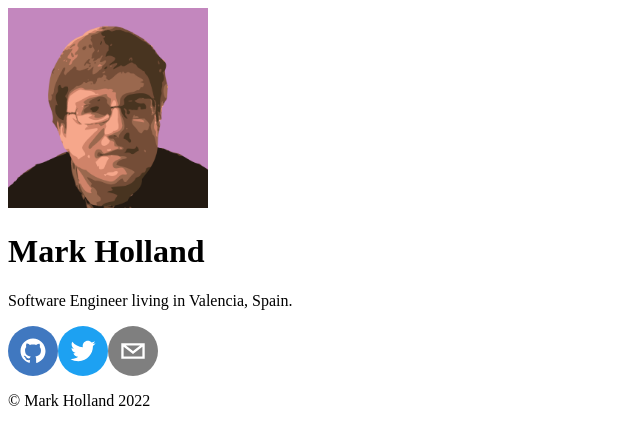
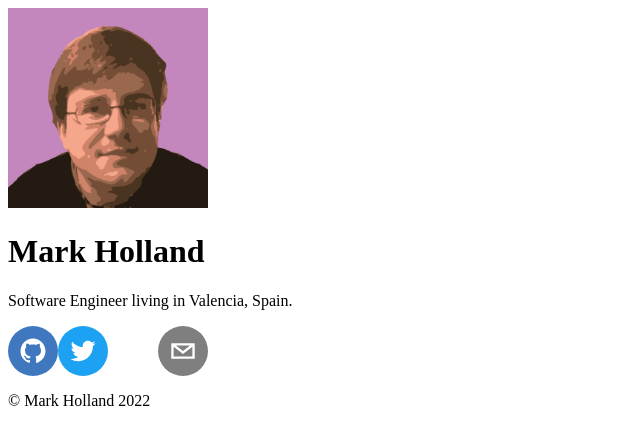
Before and after one commit to markholland/markholland.dev, a Next.js app: page / in a window 1280 px wide. Shown: the top 444 px of the page, without its empty margins (0-640 px from the left). Built offline with nearby package versions, Linux system fonts and the light colour scheme.

Commit message:
Add mastodon link

```diff
--- a/package.json
+++ b/package.json
@@ -14,7 +14,7 @@
     "react": "^18.2.0",
     "react-dom": "^18.2.0",
     "react-mobile-store-button": "^0.0.6",
-    "react-social-icons": "^5.15.0"
+    "react-social-icons": "github:ken-salterdiazsolutions/react-social-icons#add-mastodon-icon"
   },
   "devDependencies": {
     "@next/eslint-plugin-next": "^13.1.1",
--- a/pages/index.tsx
+++ b/pages/index.tsx
@@ -113,6 +113,13 @@ const Home: React.FC = () => {
             url="https://twitter.com/_markholland"
           />
           <SocialIcon
+            bgColor={isDarkMode ? 'white' : '#6364FF'}
+            className="mx-4"
+            network="mastodon"
+            rel="me"
+            url="https://mastodon.social/@mh"
+          />
+          <SocialIcon
             bgColor={isDarkMode ? 'white' : '#7F7F7F'}
             className="mx-4"
             url="mailto:mark@markholland.dev"
```
Also changed, not shown: 1 other file (tests, documents, lock files or other folders).
